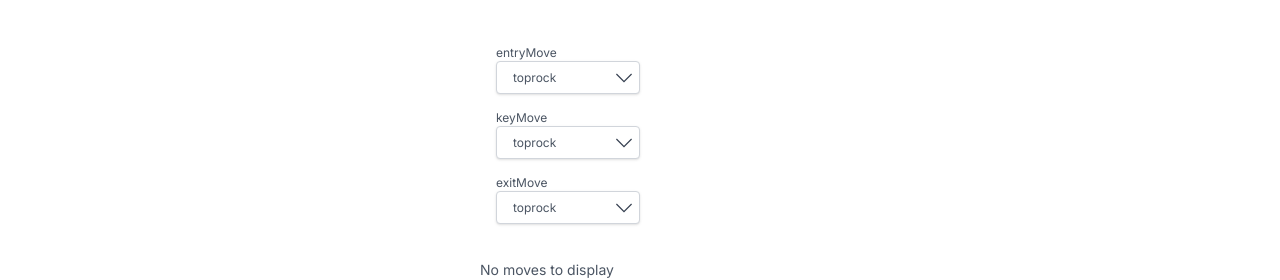
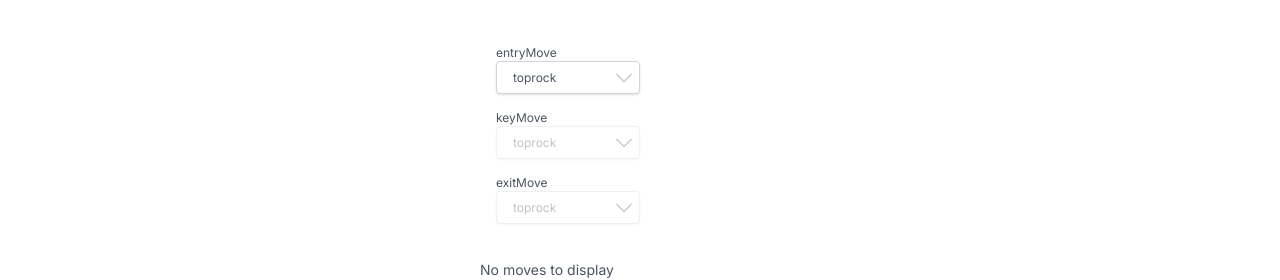
Before and after one commit to volaix/breakdancedb, a Next.js app: page /learnflows in a window 1280 px wide. Shown: the part 507-787 px from the top of the page. Built offline with nearby package versions, Linux system fonts and the light colour scheme.

Commit message:
single and custom works

```diff
--- a/src/app/learnflows/page.tsx
+++ b/src/app/learnflows/page.tsx
@@ -159,8 +159,14 @@ export default function RenderFlows() {
                   <div>{dropdown}</div>
                   <div className="relative">
                     <select
-                      className="focus:shadow-outline block w-full appearance-none rounded border border-gray-300 bg-white px-4 py-2 pr-10 leading-tight shadow hover:border-gray-500 focus:outline-none"
-                      value={selectedCategory[dropdown]}
+                      disabled={index !== 0 && singleCategory}
+                      className="focus:shadow-outline : ; block w-full appearance-none rounded border border-gray-300
+                      bg-white px-4 py-2 pr-10 leading-tight shadow focus:outline-none enabled:hover:border-gray-500 disabled:opacity-35"
+                      value={
+                        singleCategory
+                          ? selectedCategory['entryMove']
+                          : selectedCategory[dropdown]
+                      }
                       onChange={(e) => handleChange(e, dropdown)}
                     >
                       {categories.map((category) => (
@@ -171,7 +177,7 @@ export default function RenderFlows() {
                     </select>
                     <div className="pointer-events-none absolute inset-y-0 right-0 flex items-center px-2 text-gray-700">
                       <svg
-                        className="h-4 w-4 fill-current"
+                        className={`h-4 w-4 fill-current ${singleCategory && 'opacity-30'}`}
                         fill="#000000"
                         height="800px"
                         width="800px"
```
